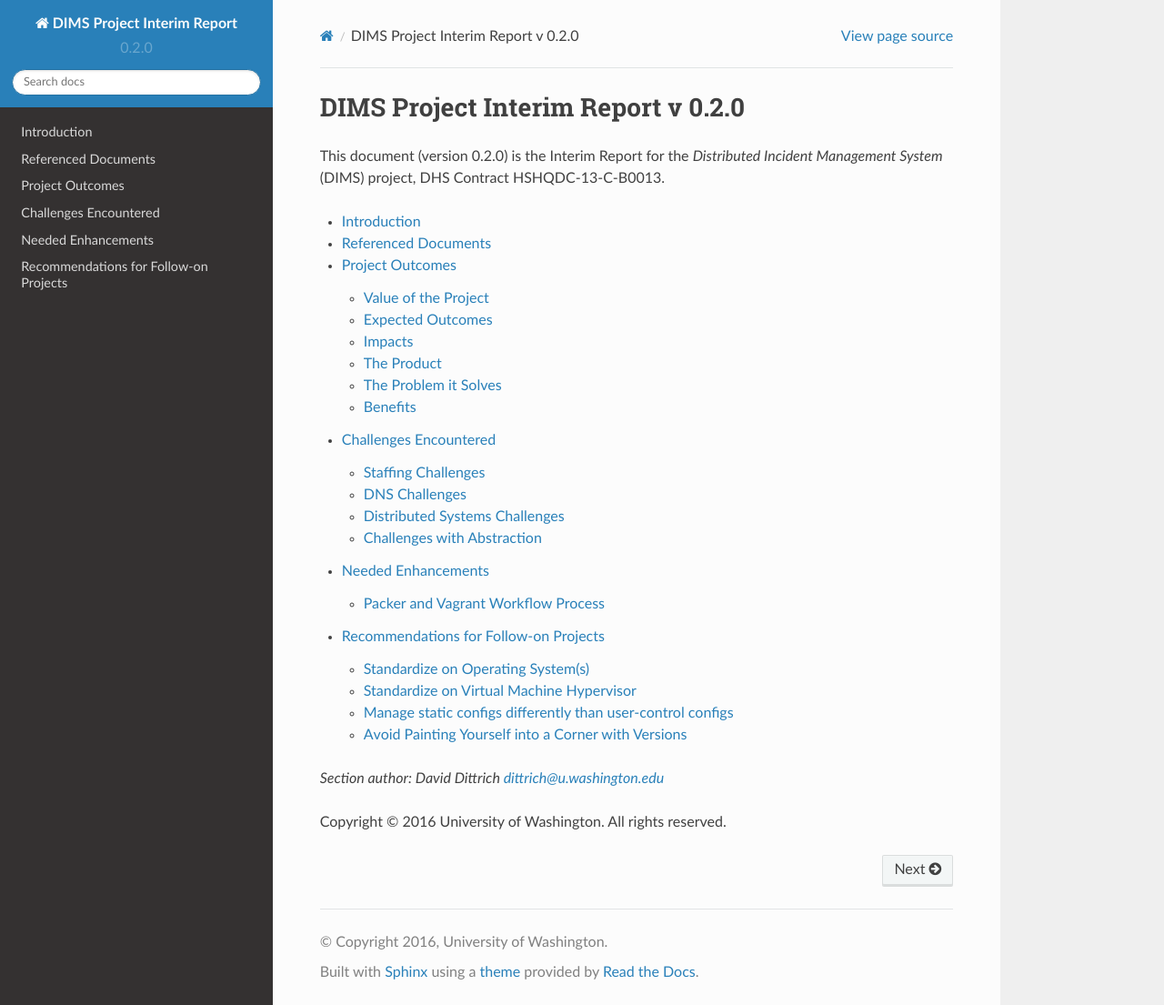
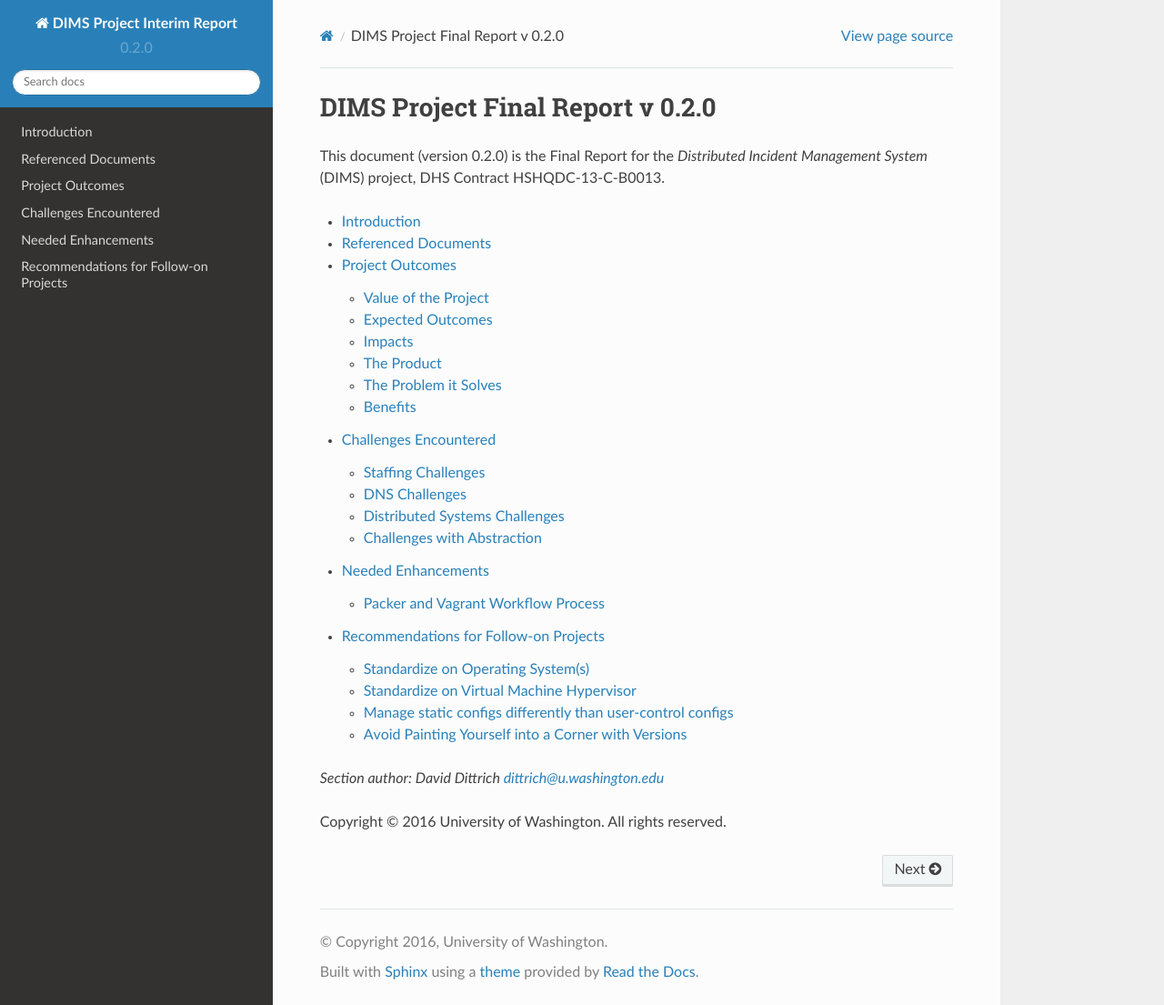
Before and after one commit to uw-dims/dims-finalreport, a Sphinx documentation site: the page built from docs/source/index.rst, in a window 1280 px wide and 1105 px high. Shown: the whole window at 91% size. Built offline with Sphinx 7.4.7 and the Read the Docs theme 2.0.0, drawn with Linux system fonts in a browser that asks for light colours; pages that are not in the unit, such as notebooks, are missing from menus.

Commit message:
Rename document "Final Report"

```diff
--- a/docs/source/index.rst
+++ b/docs/source/index.rst
@@ -6,10 +6,10 @@
 .. DIMS Project Final Report v |release|
    =====================================
 
-DIMS Project Interim Report v |release|
+DIMS Project Final Report v |release|
 =======================================
 
-This document (version |release|) is the Interim Report for the
+This document (version |release|) is the Final Report for the
 *Distributed Incident Management System* (DIMS) project,
 DHS Contract HSHQDC-13-C-B0013.
 
```
